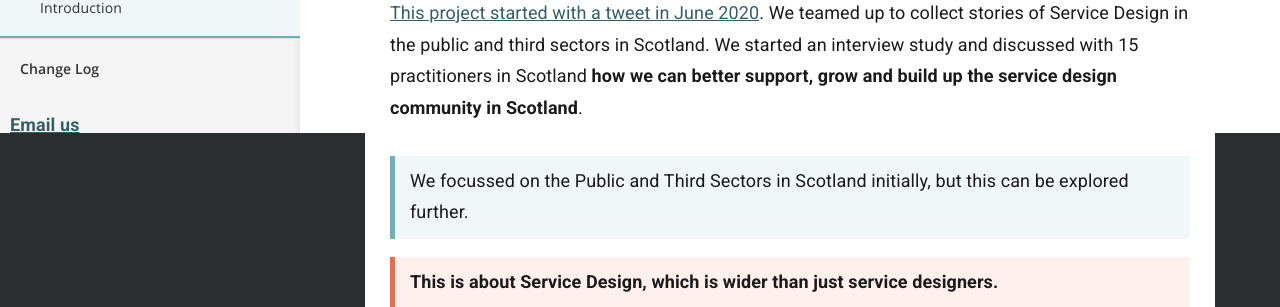
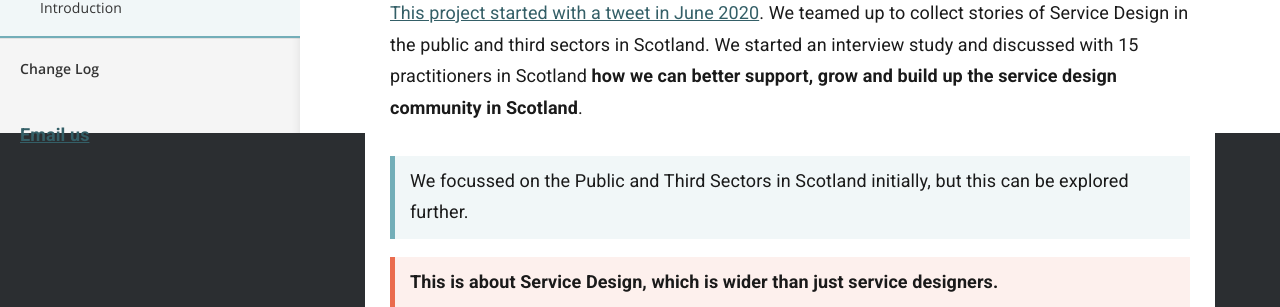
Before and after one commit to stephanie-K/practitioner-stories, a Jekyll site: the page built from index.md, in a window 1280 px wide. Shown: the part 767-1074 px from the top of the page. Built offline with Jekyll 4.4.1, drawn with Linux system fonts in a browser that asks for light colours.

Commit message:
adjust spacing for email us

```diff
--- a/_sass/_layout.scss
+++ b/_sass/_layout.scss
@@ -226,7 +226,7 @@ nav h2 {
 }
 
 nav p {
-	padding: 1rem;
+	padding: 2rem;
 }
 
 nav > ul {
```
